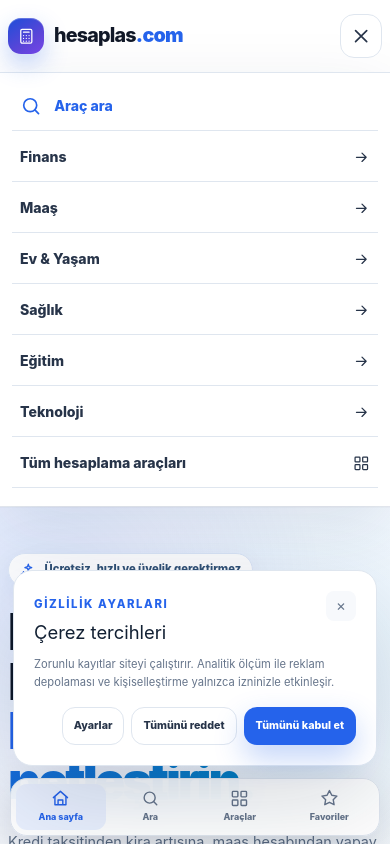
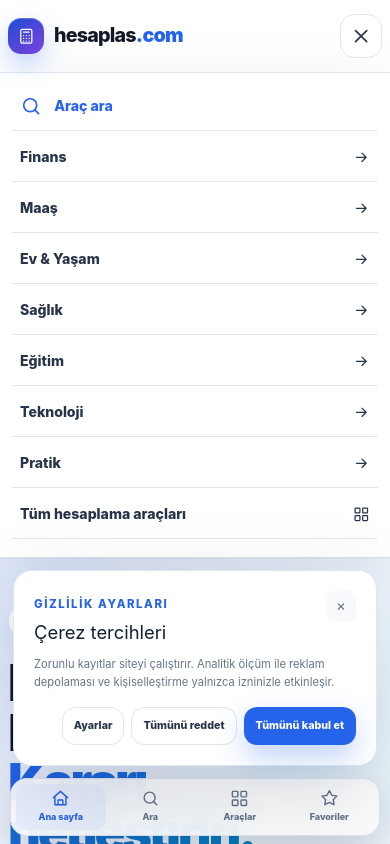
Before and after one commit to oguzdurak16-create/hesaplas, a Next.js app: page / in a window 390 px wide. Both pictures are taken after a click on the button "Menüyü aç veya kapat". Shown: the top 844 px of the page. Built offline with nearby package versions, Linux system fonts and the light colour scheme.

Commit message:
SEO: link navigation to category landing pages

```diff
--- a/src/components/Header.js
+++ b/src/components/Header.js
@@ -6,12 +6,12 @@ import Icon from './Icon'
 import ToolSearchDialog from './ToolSearchDialog'
 
 const links = [
-  { name: 'Finans', href: '/tum-araclar/#finans' },
-  { name: 'Maaş', href: '/tum-araclar/#maas-vergi' },
-  { name: 'Ev & Yaşam', href: '/tum-araclar/#ev-yasam' },
-  { name: 'Sağlık', href: '/tum-araclar/#saglik' },
-  { name: 'Eğitim', href: '/tum-araclar/#egitim' },
-  { name: 'Teknoloji', href: '/tum-araclar/#teknoloji' },
+  { name: 'Finans', href: '/kategori/finans/' },
+  { name: 'Maaş', href: '/kategori/maas-vergi/' },
+  { name: 'Ev & Yaşam', href: '/kategori/ev-yasam/' },
+  { name: 'Sağlık', href: '/kategori/saglik/' },
+  { name: 'Eğitim', href: '/kategori/egitim/' },
+  { name: 'Teknoloji', href: '/kategori/teknoloji/' },
 ]
 
 const allToolsButtonStyle = {
@@ -45,7 +45,7 @@ export default function Header() {
             <span>hesaplas<strong>.com</strong></span>
           </Link>
           <nav className="desktop-nav" aria-label="Ana menü">
-            {links.map((link) => <a key={link.href} href={link.href}>{link.name}</a>)}
+            {links.map((link) => <Link key={link.href} href={link.href}>{link.name}</Link>)}
           </nav>
           <div className="header-actions">
             <button className="header-search-button" type="button" onClick={() => setSearchOpen(true)}><Icon name="search" size="sm" /><span>Araç ara</span><kbd>Ctrl K</kbd></button>
@@ -56,7 +56,8 @@ export default function Header() {
         {open && (
           <nav className="mobile-nav" aria-label="Mobil menü">
             <button type="button" className="mobile-search-link" onClick={() => { setOpen(false); setSearchOpen(true) }}><Icon name="search" /> Araç ara</button>
-            {links.map((link) => <a key={link.href} href={link.href} onClick={() => setOpen(false)}>{link.name}<Icon name="arrow" size="sm" /></a>)}
+            {links.map((link) => <Link key={link.href} href={link.href} onClick={() => setOpen(false)}>{link.name}<Icon name="arrow" size="sm" /></Link>)}
+            <Link href="/kategori/pratik/" onClick={() => setOpen(false)}>Pratik<Icon name="arrow" size="sm" /></Link>
             <Link href="/tum-araclar/" onClick={() => setOpen(false)}>Tüm hesaplama araçları<Icon name="grid" size="sm" /></Link>
           </nav>
         )}
```
